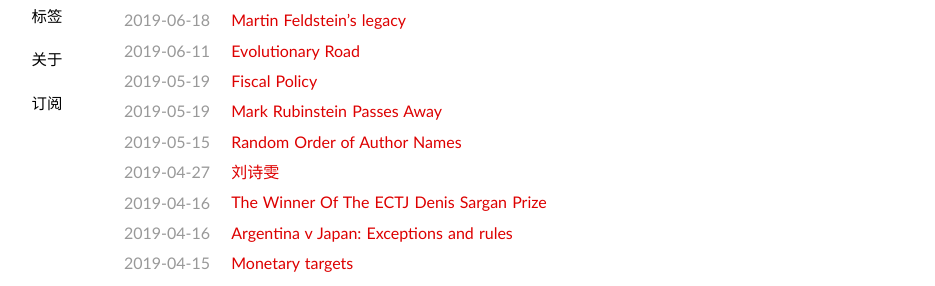
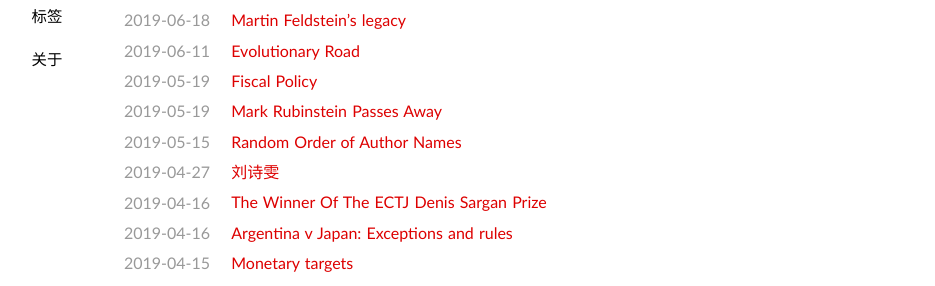
Before and after one commit to wuyy2007/wanguolin.github.io, a Jekyll site: the page built from index.html, in a window 1280 px wide. Shown: the part 169-455 px from the top of the page, without its empty margins (126-1061 px from the left). Built offline with Jekyll 4.4.1, drawn with Linux system fonts in a browser that asks for light colours; some web fonts are replaced; the list of posts is cut into pages by our own code.

Commit message:
Update default.html

```diff
--- a/_layouts/default.html
+++ b/_layouts/default.html
@@ -22,9 +22,9 @@
         <span><a title="文章分类" class="" href="/categories/">分类</a></span>
         <span><a title="标签索引" class="" href="/tags/">标签</a></span>
         <!--<span><a title="友情链接" class="" href="/links/">链接</a></span>-->
-        <!--span><a title="留言交流" class="" href="/guestbook/">留言</a></span>-->
+        <!--<span><a title="留言交流" class="" href="/guestbook/">留言</a></span>-->
         <span><a title="关于站长" class="" href="/about/">关于</a></span>
-        <span><a title="种子订阅" class="" href="/feed/" target="_blank">订阅</a></span>
+        <!--<span><a title="种子订阅" class="" href="/feed/" target="_blank">订阅</a></span>-->
         </nav>
         <article class="content">
         {{ content }}
@@ -33,7 +33,7 @@
 
 
 
-	<div class="panel-body"  id = "right";  style="height: 400px; width: 400px; overflow-y:scroll">
+			<div class="panel-body" ;  style="height: 400px; width: 400px; margin-right:-10px;overflow-y:scroll">
 			<div style="border: 1px  #000000; width: 90%; margin: 0 auto;">
 				<span>
 
@@ -84,11 +84,6 @@
 
 			  </div>
 
-
-
-
-
-
 			</div>
 
     <footer>
```
Lines whose indentation alone changed are shown as unchanged.
